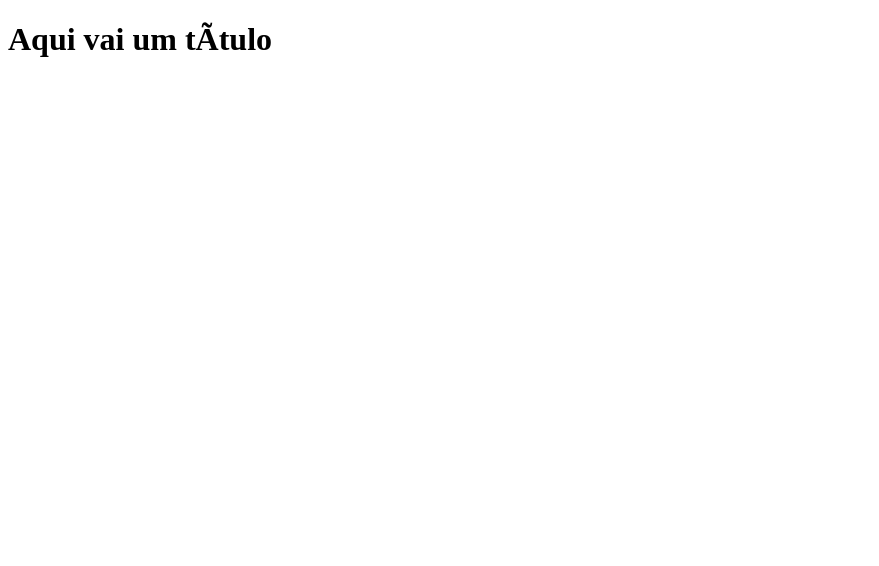
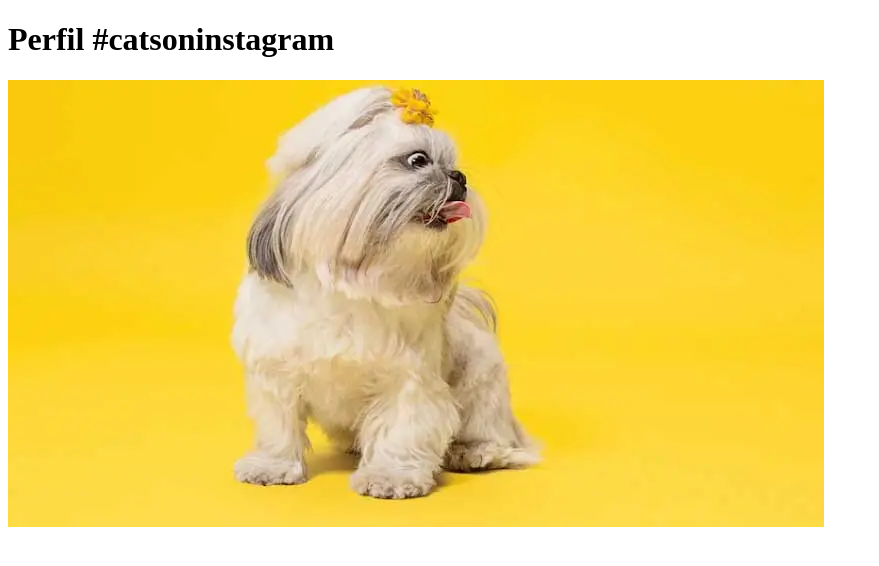
Before and after one commit to riqueaalves/descomplica, a plain HTML site: page index.html in a window 1280 px wide. Shown: the whole page, without its empty margins (0-879 px from the left). Drawn offline with Linux system fonts and the light colour scheme.

Commit message:
pasta imagens, imagem shih-tzuh

```diff
--- a/index.html
+++ b/index.html
@@ -4,7 +4,7 @@
 
 <head>
 
-<title>Título da página</title>
+<title>Fanpage de Gatinhos</title>
 
 <meta charset=“utf-8”>
 
@@ -12,7 +12,9 @@
 
 <body>
 
-<h1>Aqui vai um título</h1>
+<h1>Perfil #catsoninstagram</h1>
+
+<img src=imagens/shih-tzu-4.webp />
 
 </body>
 
```
Also changed, not shown: imagens/shih-tzu-4.webp (added).
